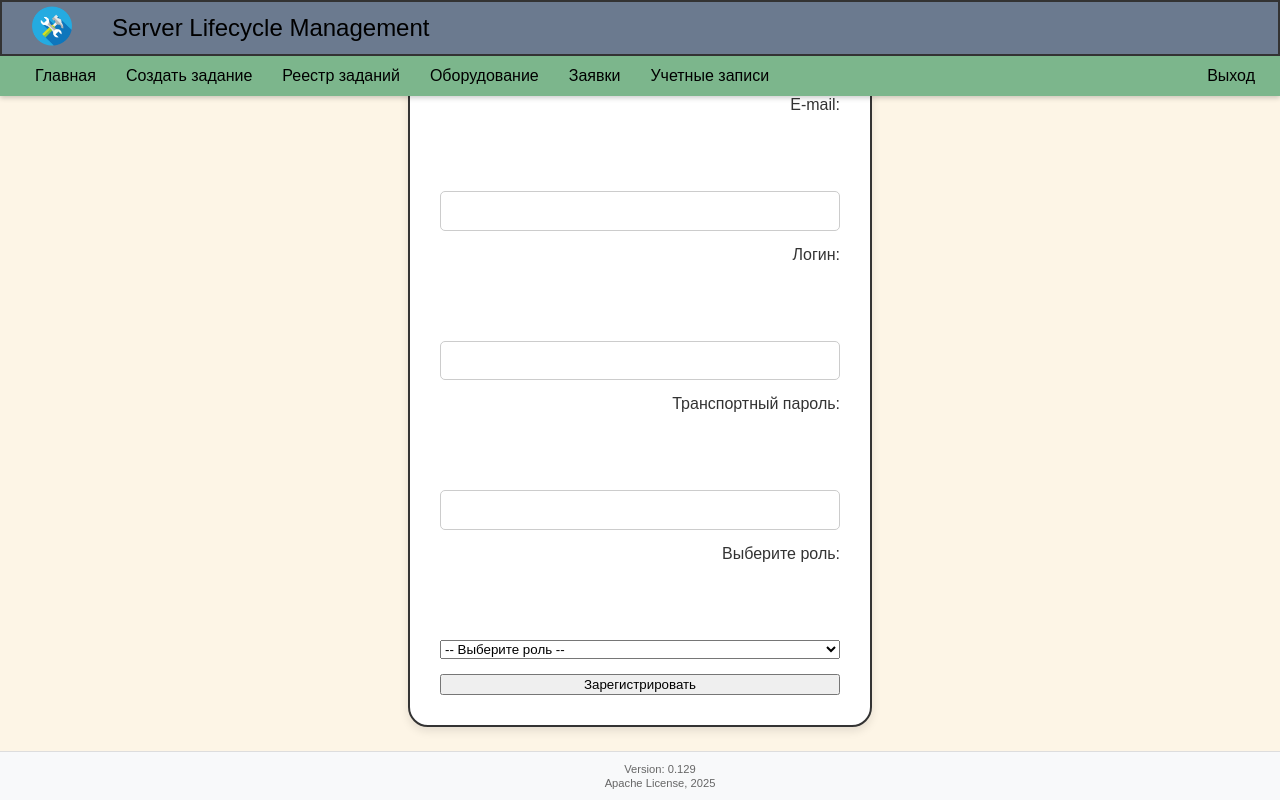
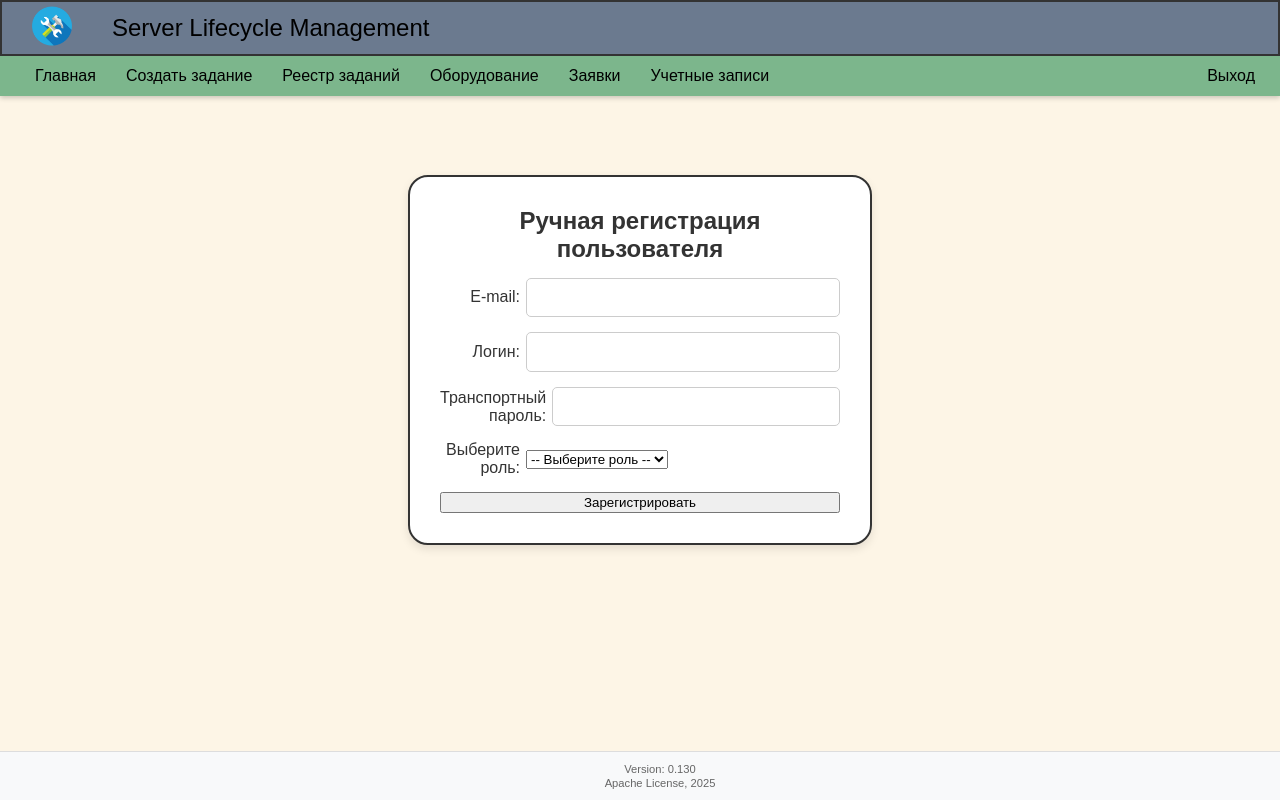
Before and after one commit to LeonArchie/SLM, a PHP site: page /FR_register.php in a window 1280 px wide. Run offline with PHP 8.4, Linux system fonts and the light colour scheme; data that the repository does not hold is empty; some libraries are stand-ins or nearby versions.

Commit message:
v.130 add <div class="input-group"> fr_register

```diff
--- a/FR_register.php
+++ b/FR_register.php
@@ -78,12 +78,19 @@
             <h2>Ручная регистрация пользователя</h2>
             <form action="/BC_register.php" method="POST">
                 <input type="hidden" name="csrf_token" value="<?php echo $_SESSION['csrf_token']; ?>">
+				<div class="input-group">
                 	<label for="email">E-mail:</label>
                 	<input type="email" id="email" name="email" required>
+				</div>
+				<div class="input-group">
 					<label for="username">Логин:</label>
                 	<input type="text" id="username" name="username" required>
+				</div>
+				<div class="input-group">
                 	<label for="password">Транспортный пароль:</label>
                 	<input type="password" id="password" name="password" required>
+				</div>
+				<div class="input-group">
                 	<label for="role">Выберите роль:</label>
                 	<select id="role" name="role" required>
                 		<option value="">-- Выберите роль --</option>
@@ -93,6 +100,7 @@
                 		</option>
                 		<?php endforeach; ?>
 					</select>
+				</div>
 				<?php if (!empty($error_message)): ?>
 					<div class="error-message">
 						<?php echo $error_message; ?>
--- a/footer.html
+++ b/footer.html
@@ -1,5 +1,5 @@
 <!-- Подвал -->
 	<footer class="footer">
-		<div class="version">Version: 0.129</div>
+		<div class="version">Version: 0.130</div>
 		<div class="version">  Apache License, 2025</div>
 	</footer>
```
Lines whose indentation alone changed are shown as unchanged.
